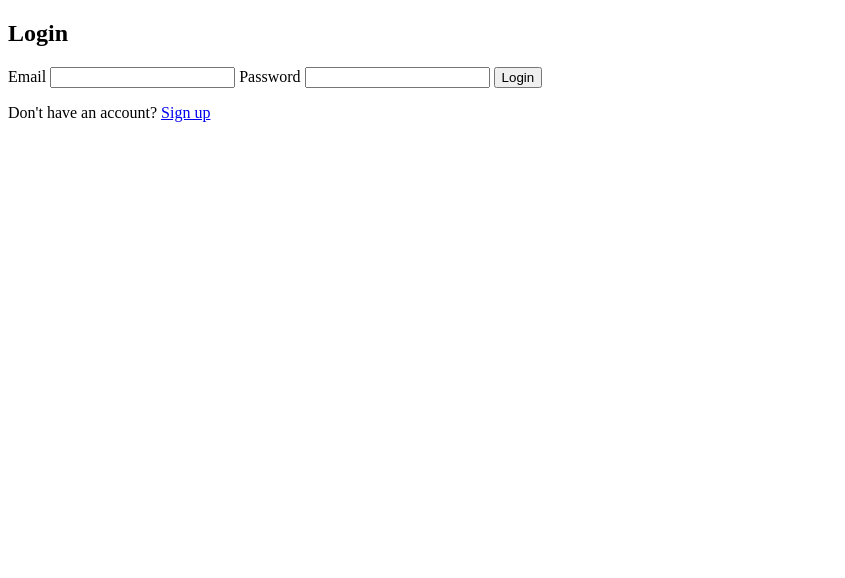
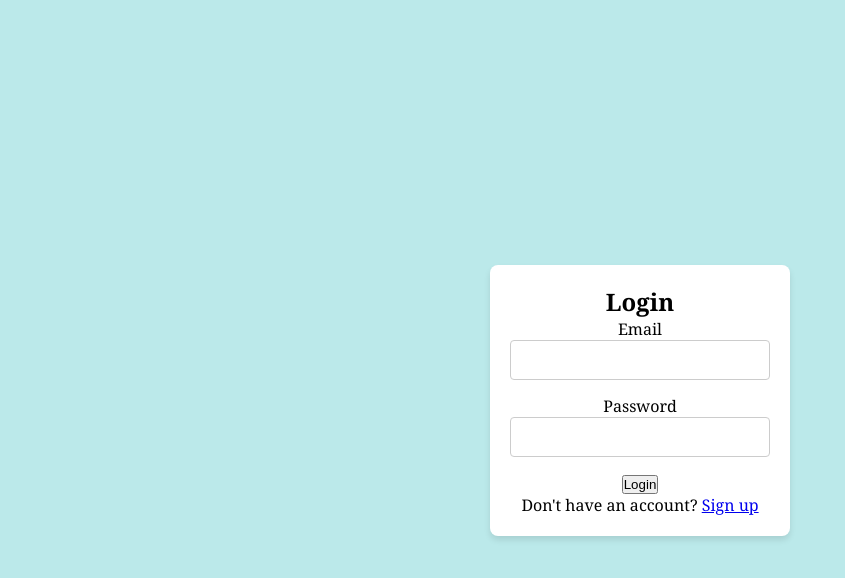
Before and after one commit to kylewxng/skeebeedeeShortener, a website with bundled scripts: page frontend/login.html in a window 1280 px wide. Shown: the whole page, without its empty margins (0-845 px from the left). Built offline with nearby package versions, Linux system fonts and the light colour scheme.

Commit message:
anything

```diff
--- a/frontend/login.html
+++ b/frontend/login.html
@@ -38,5 +38,6 @@
         <p>Already have an account? <a href="#" onclick="toggleForm()">Login</a></p>
     </div>
     <script src="script.js"></script>
+    <script src="firebaseConfig.js"></script>
 </body>
 </html>
--- a/frontend/styles.css
+++ b/frontend/styles.css
@@ -1,6 +1,33 @@
+* {
+    margin: 0;
+    padding: 0;
+    box-sizing: border-box;
+}
+.form-container.active {
+    display: block;
+}
+body {
+    font-family: Georgia, sans-serif;
+    background-color: rgb(187, 233, 234);
+    height: 100vh;
+    display: flex;
+    justify-content: center;
+    align-items: center;
+}
 .form-container {
+    background-color: #fff;
+    padding: 20px;
+    border-radius: 8px;
+    box-shadow: 0 4px 6px rgba(0, 0, 0, 0.1);
+    width: 300px;
+    text-align: center;
     display: none;
-  }
-  .form-container.active {
-    display: block;
-  }
+}
+input[type="email"], input[type="password"] {
+    width: 100%;
+    padding: 10px;
+    margin-bottom: 15px;
+    border: 1px solid #ccc;
+    border-radius: 4px;
+    font-size: 16px;
+}
```
Also changed, not shown: frontend/index.html (+12 -0 lines).
